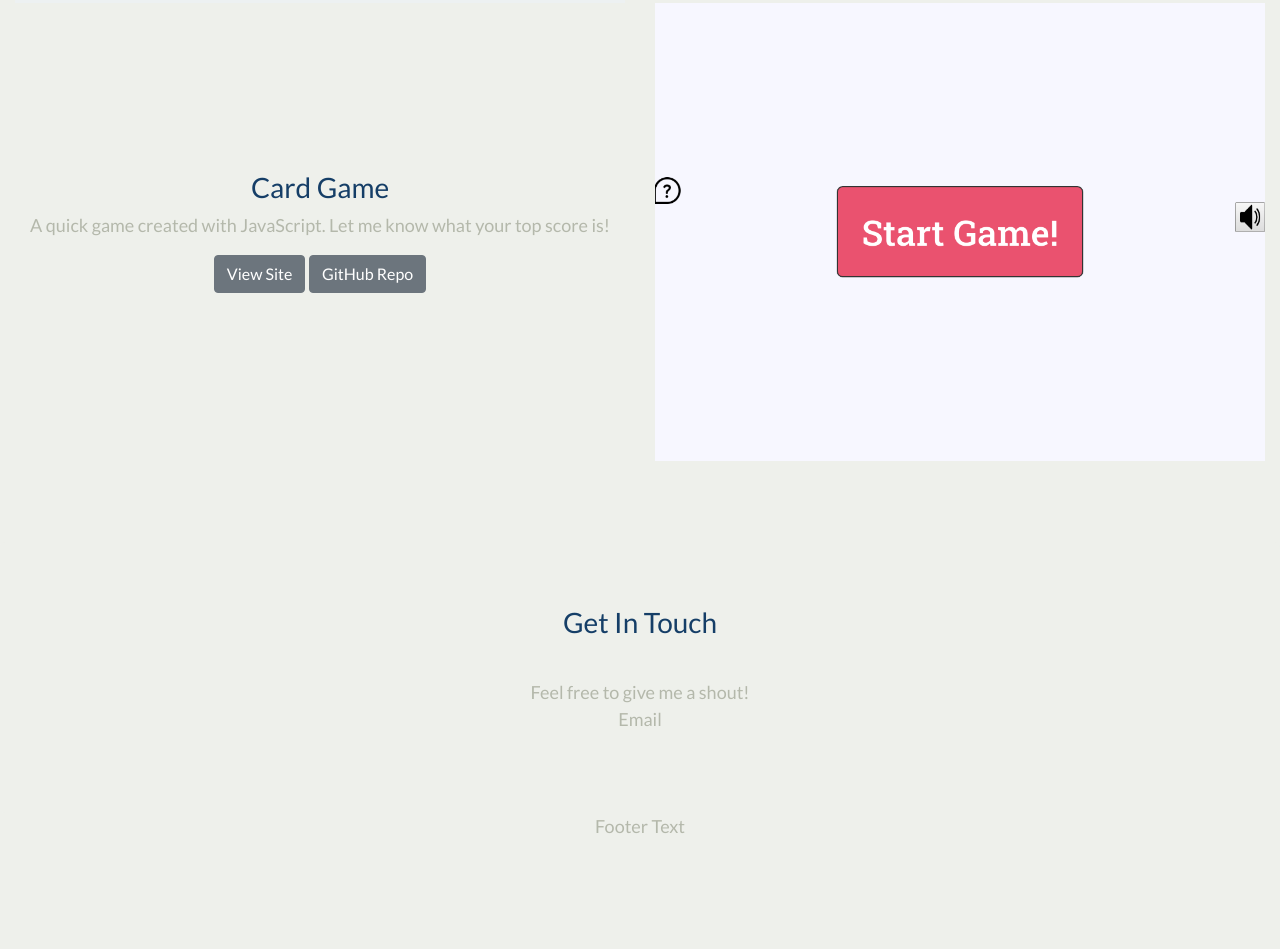
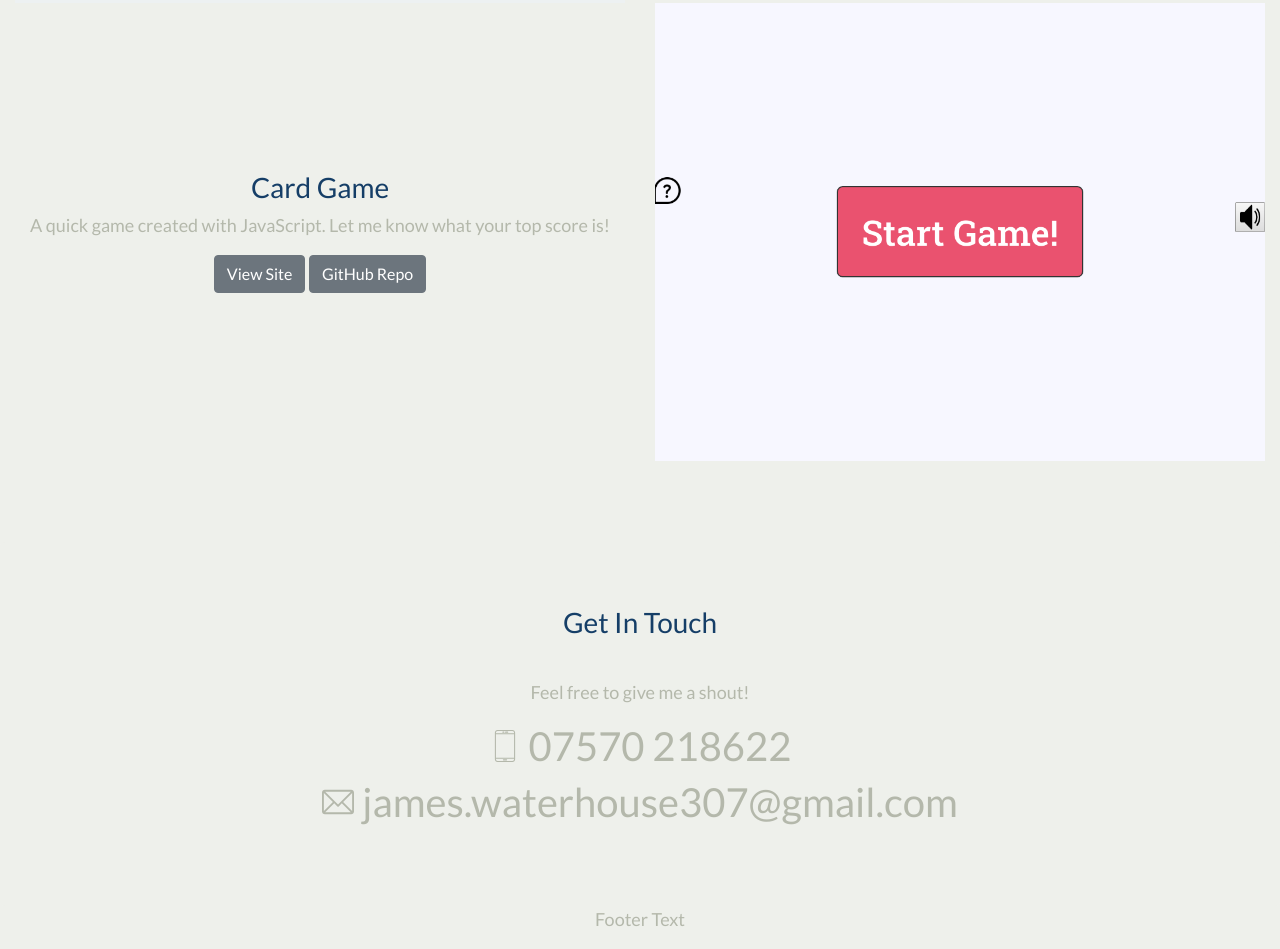
Before and after one commit to JamesWaterhouse/Portfolio, a plain HTML site: page index.html in a window 1280 px wide. Shown: the part 1191-2140 px from the top of the page. Before the commit the page ends 2047 px from the top, so only its background shows below. Drawn offline with nearby package versions, Linux system fonts and the light colour scheme.

Commit message:
add contact details

```diff
--- a/index.html
+++ b/index.html
@@ -94,7 +94,8 @@
       <h3>Get In Touch</h3>
       <p class="about">
         Feel free to give me a shout! <br>
-        Email
+        <h1 class="phone"><img src="images/phone.svg" alt="phone"><a href="tel:00447570218622">07570 218622</a></h1>
+            <h1 class="email"><img src="images/email.svg" alt="email"><a href="mailto:james.waterhouse307@gmail.com">james.waterhouse307@gmail.com</a></h1>
         </p>
 
     </div>
--- a/styles.css
+++ b/styles.css
@@ -80,6 +80,29 @@ a:link, a:visited {
   text-decoration: none;
 }
 
+.phone {
+  display: flex;
+  justify-content: center;
+  align-items: center;
+}
+
+.email {
+  display: flex;
+  justify-content: center;
+  align-items: center;
+}
+
+.phone img {
+  display: inline-block;
+  height: 2rem;
+  padding-right: 0.5rem;
+}
+
+.email img {
+  display: inline-block;
+  height: 2rem;
+  padding-right: 0.5rem;
+}
 
 
 
```
